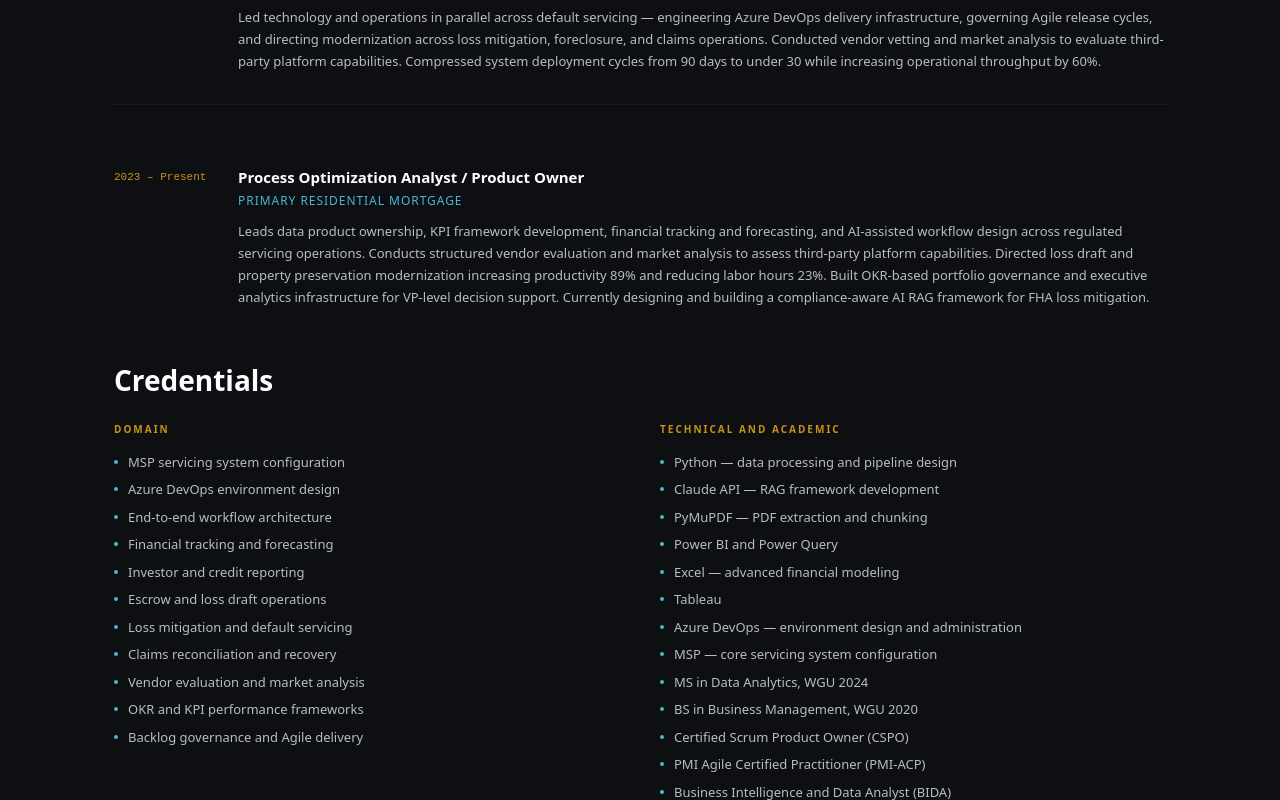
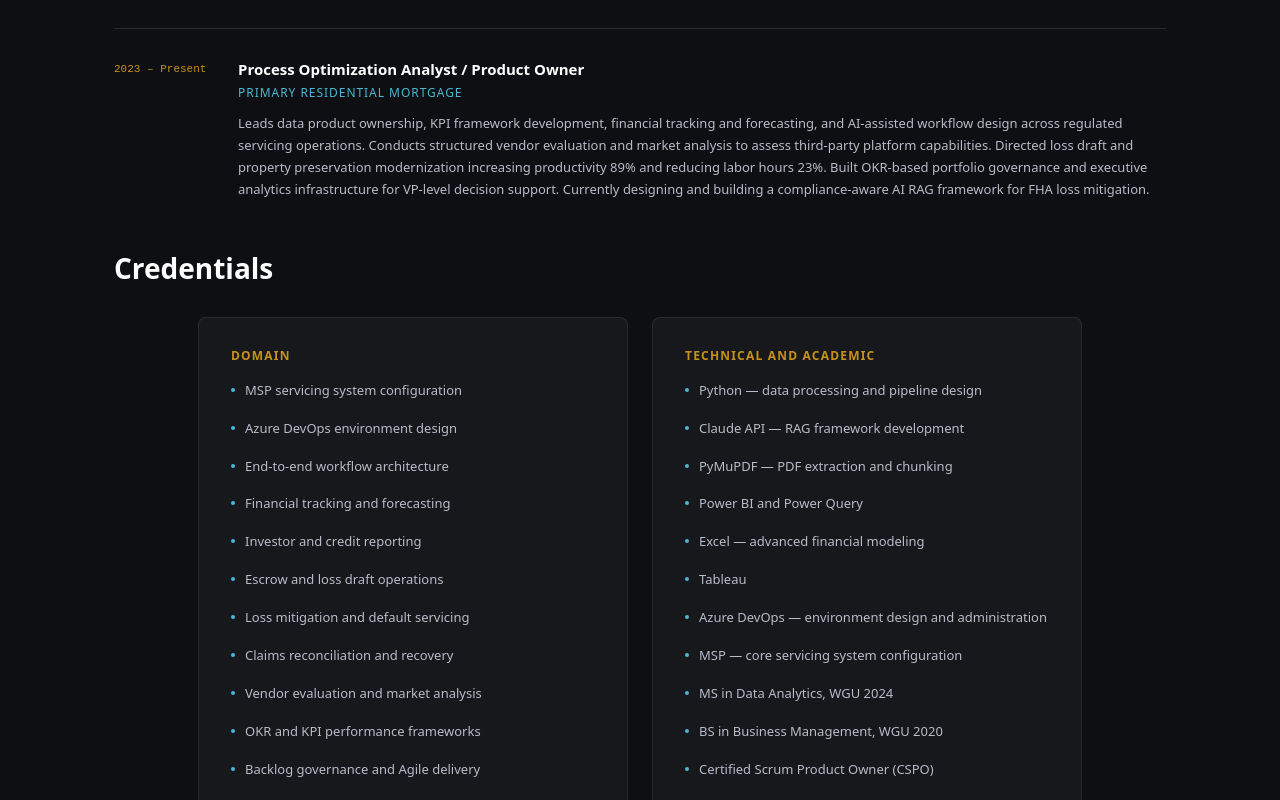
Before and after one commit to blendedpages-bq/pulse-pm, a React (Vite) app: page /about in a window 1280 px wide. Shown: the part 1080-1880 px from the top of the page. Built offline with nearby package versions, Linux system fonts and the light colour scheme.

Commit message:
fix: credentials card layout using exact class names

```diff
--- a/src/index.css
+++ b/src/index.css
@@ -502,18 +502,36 @@
 }
 
 /* ----------------------------------------------------------
-   FIX 5b: Career timeline — tighten entry spacing
+   FIX 5 (FINAL): Credentials — two floating centered cards
    ---------------------------------------------------------- */
-.career-timeline > *,
-[class*="career-timeline"] > *,
-[class*="careerTimeline"] > * {
-  margin-bottom: 2rem !important;
-  padding-bottom: 2rem !important;
-  border-bottom: 1px solid rgba(255, 255, 255, 0.06) !important;
-}
 
-.career-timeline > *:last-child,
-[class*="career-timeline"] > *:last-child {
-  border-bottom: none !important;
-  margin-bottom: 0 !important;
-}
+   .cred-grid {
+    display: flex !important;
+    flex-direction: row !important;
+    gap: 1.5rem !important;
+    justify-content: center !important;
+    align-items: flex-start !important;
+    flex-wrap: wrap !important;
+    max-width: 900px !important;
+    margin: 2rem auto 0 !important;
+  }
+
+  .cred-grid > div {
+    background: rgba(255, 255, 255, 0.04) !important;
+    border: 1px solid rgba(255, 255, 255, 0.08) !important;
+    border-radius: 8px !important;
+    padding: 1.75rem 2rem !important;
+    flex: 1 1 300px !important;
+    max-width: 430px !important;
+  }
+
+  .cred-col-title {
+    font-size: 0.75rem !important;
+    letter-spacing: 0.1em !important;
+    margin-bottom: 1rem !important;
+  }
+
+  .cred-list li {
+    margin-bottom: 0.65rem !important;
+    line-height: 1.5 !important;
+  }
```
